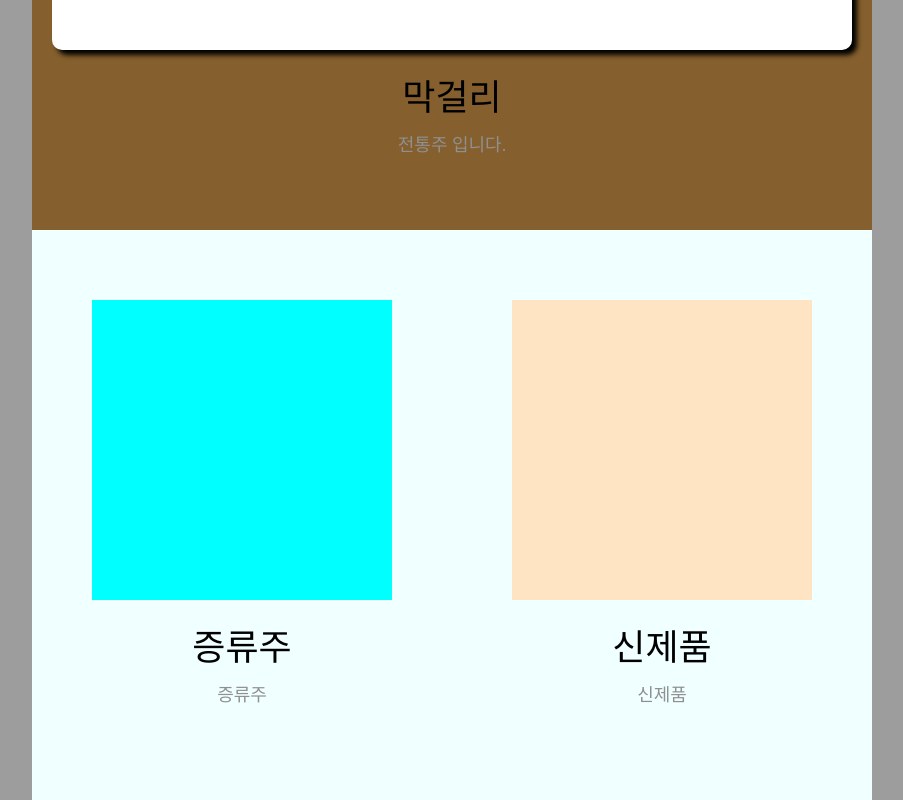
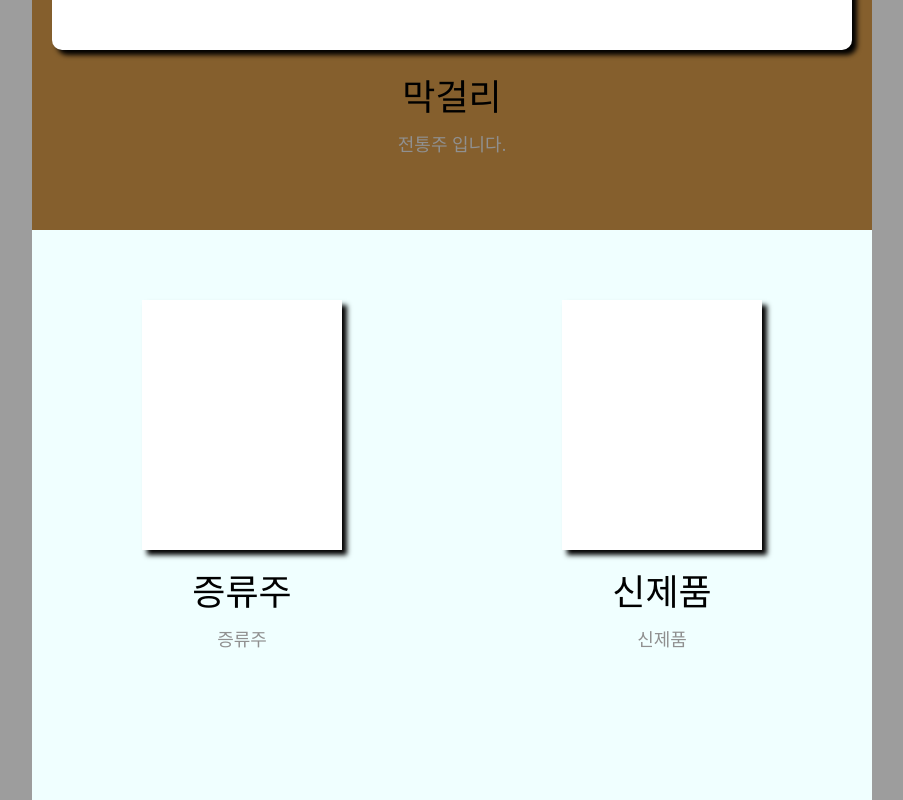
Before and after one commit to Hongaproject/AlcoholDrinks, a React (Create React App) app: page / in a window 1280 px wide. Shown: the part 1746-2546 px from the top of the page, without its empty margins (188-1091 px from the left). Built offline with nearby package versions, Linux system fonts and the light colour scheme; a web font is replaced by a local one.

Commit message:
술 종류 보여지는 부분 제작 완료

```diff
--- a/src/Section/Section.jsx
+++ b/src/Section/Section.jsx
@@ -189,42 +189,49 @@ const MakgeolliContent = styled.span`
     display: flex;
 `
 
-
-const Container1 = styled.div`
+// liquorm, new
+const LiquorNewC = styled.div`
     width: 100%;
     height: 500px;
     margin-top: 70px;
 `
-const CW = styled.div`
+const LiquorNew = styled.div`
     width: 100%;
-    height: 300px;
+    height: 265px;
     display: flex;
     justify-content: space-around;
 `
-const CW1 = styled.div`
+const LiquorImg = styled.div`
+    width: 200px;
+    height: 250px;
+    background-color: #fff;
+    flex-direction: column;
+    box-shadow: 5px 5px 5px ;
+`
+const NewImg = styled.div`
+    width: 200px;
+    height: 250px;
+    background-color: #fff;
+    flex-direction: column;
+    box-shadow: 5px 5px 5px ;
+`
+const LiquorNewText = styled.div`
     width: 100%;
     display: flex;
     justify-content: space-around;
 `
-const Container2 = styled.div`
-    width: 300px;
-    height: 300px;
-    background-color: aqua;
-    flex-direction: column;
-
-`
-const Container3 = styled.div`
-    width: 300px;
-    height: 300px;
-    background-color: bisque;
-    flex-direction: column;
-`
-
-const ContainerTitle = styled.h1`
+const LiquorNewTitle = styled.h1`
     font-size: 36px;
     padding: 10px 0;
     text-align: center;
-    margin-top: 20px;
+`
+const LiquorNewSpan = styled.span`
+    font-size: 18px;
+    padding: 10px 0;
+    color: #909090;
+    text-align: center;
+    justify-content: center;
+    display: flex;
 `
 
 export default function Section () {
@@ -304,20 +311,20 @@ export default function Section () {
                         <MakgeolliContent>전통주 입니다.</MakgeolliContent>
                     </Makgeolli>
                 </MakgeolliC>
-                <Container1>
-                    <CW>
-                        <Container2 />
-                        <Container3 />
-                    </CW>
-                    <CW1>
-                        <ContainerTitle>증류주</ContainerTitle>
-                        <ContainerTitle>신제품</ContainerTitle>
-                    </CW1>
-                    <CW1>
-                        <MakgeolliContent>증류주</MakgeolliContent>
-                        <MakgeolliContent>신제품</MakgeolliContent>
-                    </CW1>
-                </Container1>
+                <LiquorNewC>
+                    <LiquorNew>
+                        <LiquorImg />
+                        <NewImg />
+                    </LiquorNew>
+                    <LiquorNewText>
+                        <LiquorNewTitle>증류주</LiquorNewTitle>
+                        <LiquorNewTitle>신제품</LiquorNewTitle>
+                    </LiquorNewText>
+                    <LiquorNewText>
+                        <LiquorNewSpan>증류주</LiquorNewSpan>
+                        <LiquorNewSpan>신제품</LiquorNewSpan>
+                    </LiquorNewText>
+                </LiquorNewC>
             </Main>
         </Container>
     )
```
